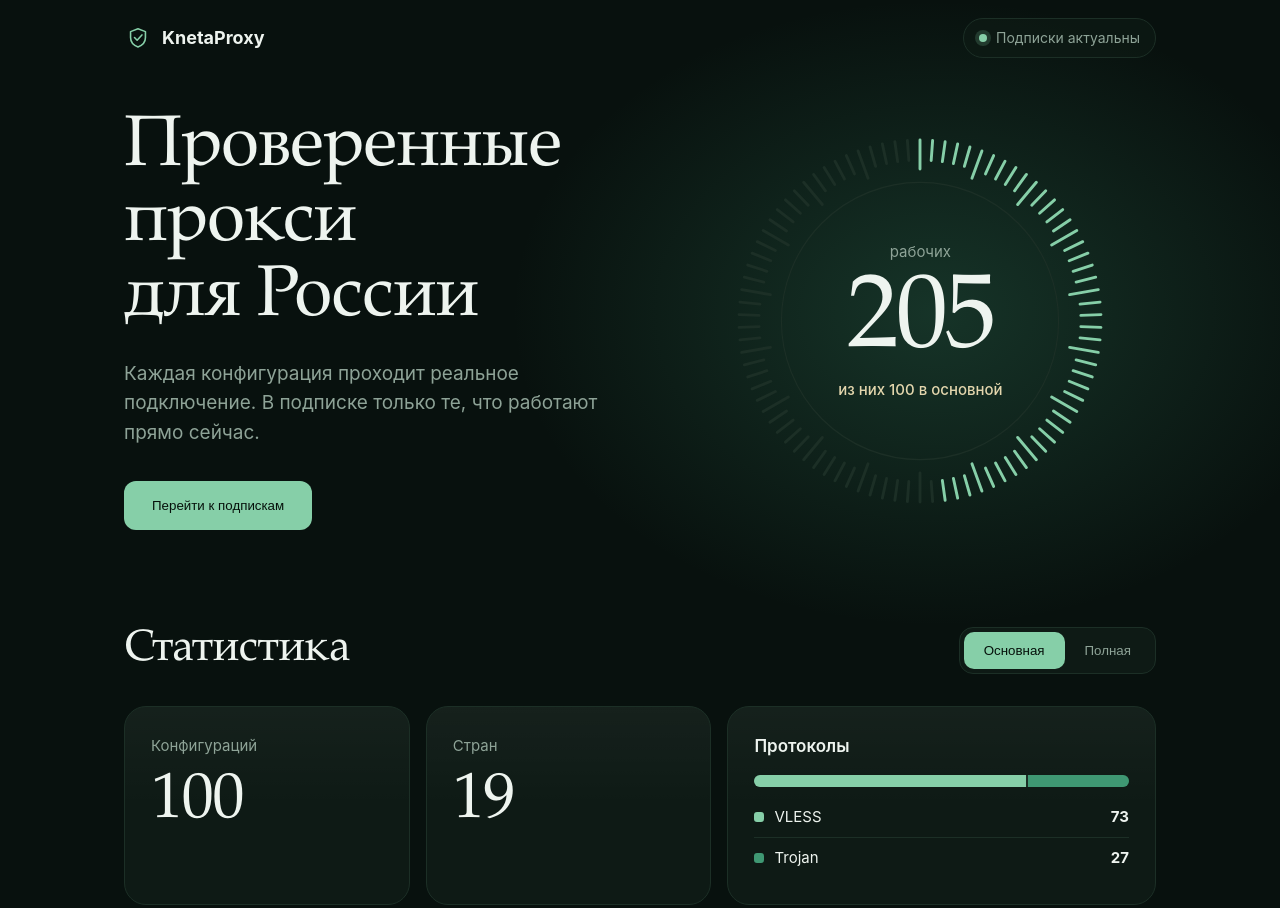
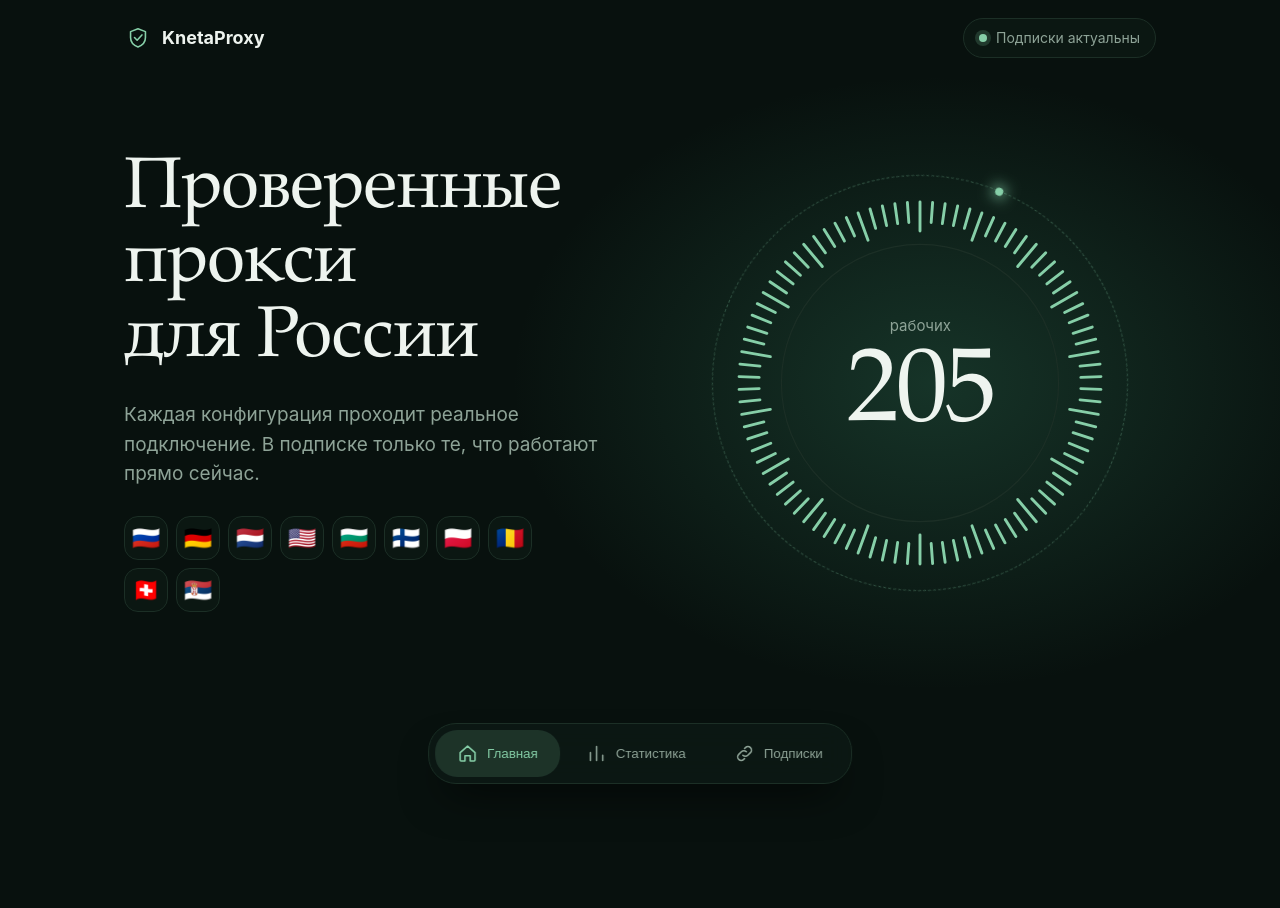
Before and after one commit to koffecito/KnetaProxy, a plain HTML site: page index.html in a window 1280 px wide. Shown: the top 908 px of the page. After the commit the page ends 820 px from the top, so only its background shows below. Drawn offline with Linux system fonts and the light colour scheme.

Commit message:
Add files via upload

```diff
--- a/index.html
+++ b/index.html
@@ -22,13 +22,10 @@ body{margin:0;background:var(--bg);color:var(--ink);font:16px/1.6 -apple-system,
 h1,h2{font-family:var(--serif);font-weight:500;letter-spacing:-.02em;margin:0}
 .hero{position:relative;overflow:hidden}
 .hero::before{content:"";position:absolute;right:-6%;top:0;width:66%;height:100%;background:radial-gradient(closest-side,rgba(63,152,115,.26),transparent);pointer-events:none}
-.hero .cols{display:grid;grid-template-columns:1.05fr .95fr;gap:40px;align-items:center;padding-top:36px;padding-bottom:96px}
+.hero .cols{display:grid;grid-template-columns:1.05fr .95fr;gap:40px;align-items:center;min-height:calc(100vh - 76px - 110px);padding-top:20px;padding-bottom:20px}
 h1{font-size:clamp(40px,6.4vw,72px);line-height:1.04}
-.lead{max-width:44ch;margin:22px 0 34px;color:var(--mut);font-size:19px;line-height:1.55}
-.btn{display:inline-flex;align-items:center;justify-content:center;border:0;border-radius:12px;background:var(--acc);color:var(--on);font:600 16px/1 inherit;padding:17px 28px;cursor:pointer;transition:background .2s,transform .15s}
-.btn:hover{background:#9bdcb9}
-.btn:active{transform:scale(.97)}
-.btn:focus-visible,.seg button:focus-visible{outline:2px solid var(--acc);outline-offset:3px}
+.lead{max-width:44ch;margin:22px 0 28px;color:var(--mut);font-size:19px;line-height:1.55}
+.seg button:focus-visible,.tabbar button:focus-visible{outline:2px solid var(--acc);outline-offset:3px}
 .dial{position:relative;width:min(100%,380px);aspect-ratio:1;margin:0 auto}
 .dial svg{position:absolute;inset:0;width:100%;height:100%}
 .t{stroke:var(--line);stroke-width:2.6;stroke-linecap:round;transition:stroke .35s}
@@ -37,8 +34,21 @@ h1{font-size:clamp(40px,6.4vw,72px);line-height:1.04}
 .mid{position:absolute;inset:0;display:flex;flex-direction:column;align-items:center;justify-content:center;text-align:center}
 .mid .k{color:var(--mut);font-size:15px}
 .mid b{font:500 clamp(64px,13vw,104px)/1 var(--serif);letter-spacing:-.03em;font-variant-numeric:tabular-nums;margin:6px 0 4px}
-.mid .p{color:var(--sand);font-size:15px;font-weight:500;min-height:24px}
-section{padding:0 0 96px}
+.orbit{position:absolute;inset:-18px;border-radius:50%;border:1px dashed rgba(134,207,168,.3);animation:spin 80s linear infinite}
+.orbit::after{content:"";position:absolute;top:-4px;left:50%;margin-left:-4px;width:8px;height:8px;border-radius:50%;background:var(--acc);box-shadow:0 0 14px 2px var(--acc)}
+@keyframes spin{to{transform:rotate(360deg)}}
+.flags{display:flex;flex-wrap:wrap;gap:8px;max-width:440px}
+.flags span{width:44px;height:44px;display:grid;place-items:center;font-size:23px;border:1px solid var(--line);border-radius:14px;background:rgba(14,26,21,.7);animation:pop .5s both}
+@keyframes pop{from{opacity:0;transform:translateY(8px) scale(.85)}}
+.view{display:none;padding-bottom:130px}
+.view.on{display:block;animation:in .35s ease-out}
+@keyframes in{from{opacity:0;transform:translateY(10px)}}
+.pg{padding-top:44px}
+.tabbar{position:fixed;left:50%;bottom:calc(16px + env(safe-area-inset-bottom));transform:translateX(-50%);z-index:20;display:flex;gap:4px;padding:6px;border-radius:28px;background:rgba(14,26,21,.84);-webkit-backdrop-filter:blur(18px) saturate(160%);backdrop-filter:blur(18px) saturate(160%);border:1px solid var(--line);box-shadow:0 22px 44px -16px rgba(0,0,0,.75)}
+.tabbar button{display:flex;align-items:center;gap:9px;border:0;background:none;color:var(--mut);padding:13px 22px;border-radius:22px;font:600 15px/1 inherit;cursor:pointer;transition:background .25s,color .25s}
+.tabbar button:hover{color:var(--ink)}
+.tabbar svg{width:21px;height:21px;fill:none;stroke:currentColor;stroke-width:1.8;stroke-linecap:round;stroke-linejoin:round}
+.tabbar button.on{background:rgba(134,207,168,.15);color:var(--acc)}
 .sh{display:flex;align-items:flex-end;justify-content:space-between;gap:20px;flex-wrap:wrap}
 h2{font-size:clamp(30px,4.4vw,44px);line-height:1.1}
 .seg{display:inline-flex;padding:4px;border:1px solid var(--line);border-radius:14px;background:var(--card)}
@@ -63,7 +73,7 @@ h2{font-size:clamp(30px,4.4vw,44px);line-height:1.1}
 .bar{height:4px;border-radius:2px;background:var(--line);margin-top:12px;overflow:hidden}
 .bar i{display:block;height:100%;width:0;background:linear-gradient(90deg,var(--acc2),var(--acc));border-radius:2px;transition:width 1s cubic-bezier(.2,.8,.2,1)}
 .empty{color:var(--mut)}
-.links{position:relative;padding:84px 0 72px;border-top:1px solid var(--line);background:linear-gradient(180deg,rgba(63,152,115,.1),transparent 60%)}
+.links{position:relative}
 .links .head{text-align:center}
 .links .head p{margin:12px auto 0;color:var(--mut);max-width:46ch}
 .two{display:grid;grid-template-columns:1fr 1fr;gap:20px;margin-top:44px}
@@ -86,39 +96,38 @@ h2{font-size:clamp(30px,4.4vw,44px);line-height:1.1}
 .manual.show{display:block}
 footer{padding:0 0 48px;text-align:center;color:var(--mut);font-size:14px}
 @media(max-width:860px){
-.hero .cols{grid-template-columns:1fr;gap:20px;padding-bottom:64px}
+.hero .cols{grid-template-columns:1fr;gap:34px;min-height:0;padding-top:12px}
 .dial{width:min(100%,320px)}
 .mgrid{grid-template-columns:1fr 1fr}
 .mgrid .pc{grid-column:1/-1}
 .two{grid-template-columns:1fr}
-section{padding-bottom:72px}
 }
-@media(max-width:480px){.wrap{padding:0 18px}.status{font-size:13px;padding:7px 12px}.card,.sub-card{padding:22px}.links{padding-top:64px}.seg button{padding:10px 16px}}
-@media(prefers-reduced-motion:reduce){*{transition:none!important;scroll-behavior:auto!important}}
+@media(max-width:560px){.tabbar{width:calc(100% - 28px)}.tabbar button{flex:1;flex-direction:column;gap:5px;padding:10px 0 9px;font-size:11px}}
+@media(max-width:480px){.dial{width:min(100%,264px)}.hero .cols{gap:26px}.wrap{padding:0 18px}.status{font-size:13px;padding:7px 12px}.card,.sub-card{padding:22px}.seg button{padding:10px 16px}}
+@media(prefers-reduced-motion:reduce){*{transition:none!important;animation:none!important;scroll-behavior:auto!important}}
 </style>
 </head>
 <body>
-
-<div class="hero">
-  <div class="wrap top">
+<header class="wrap top">
   <div class="brand"><svg viewBox="0 0 32 32"><path d="M16 5.5l8.5 3.2v6.8c0 5.3-3.6 9-8.5 10.7-4.9-1.7-8.5-5.4-8.5-10.7V8.7z"/><path d="M12 15.5l3 3 5.5-6"/></svg>KnetaProxy</div>
   <div class="status" id="live"><span class="dot"></span><span id="upd">Загрузка</span></div>
-  </div>
-  <div class="wrap cols">
+</header>
+
+<main>
+<section class="view" id="home"><div class="hero"><div class="wrap cols">
   <div>
     <h1>Проверенные прокси для&nbsp;России</h1>
     <p class="lead">Каждая конфигурация проходит реальное подключение. В подписке только те, что работают прямо сейчас.</p>
-      <button class="btn" id="go">Перейти к подпискам</button>
+    <div class="flags" id="flags"></div>
   </div>
   <div class="dial">
+    <div class="orbit"></div>
     <svg viewBox="-170 -170 340 340" id="ticks"><circle class="ring" r="124"/></svg>
-      <div class="mid"><span class="k">рабочих</span><b id="d-total">—</b><span class="p" id="d-sub"></span></div>
+    <div class="mid"><span class="k">рабочих</span><b id="d-total">—</b></div>
   </div>
-  </div>
-</div>
+</div></div></section>
 
-<section>
-  <div class="wrap">
+<section class="view" id="stats"><div class="wrap pg">
     <div class="sh">
       <h2>Статистика</h2>
       <div class="seg" id="seg"><button data-k="main" class="on">Основная</button><button data-k="all">Полная</button></div>
@@ -129,11 +138,9 @@ section{padding-bottom:72px}
       <div class="card pc"><h3>Протоколы</h3><div class="pbar" id="pbar"></div><div id="plegend"><div class="empty">Данные недоступны</div></div></div>
     </div>
     <div class="cty" id="clist"></div>
-  </div>
-</section>
+</div></section>
 
-<div class="links" id="links">
-  <div class="wrap">
+<section class="view" id="links"><div class="wrap pg links">
     <div class="head"><h2>Подписки</h2><p>Нажмите «Копировать» и добавьте ссылку в приложение с поддержкой подписок. Начните с основной.</p></div>
     <div class="two">
       <div class="card sub-card main">
@@ -149,9 +156,14 @@ section{padding-bottom:72px}
         <input class="manual" readonly>
       </div>
     </div>
-  </div>
-</div>
-<footer>Список проверяется и обновляется автоматически.</footer>
+</div></section>
+</main>
+
+<nav class="tabbar">
+  <button data-go="home"><svg viewBox="0 0 24 24"><path d="M3.5 11L12 3.5l8.5 7.5v8.5a1 1 0 0 1-1 1H15v-6H9v6H4.5a1 1 0 0 1-1-1z"/></svg>Главная</button>
+  <button data-go="stats"><svg viewBox="0 0 24 24"><path d="M5 20v-9M12 20V4M19 20v-6"/></svg>Статистика</button>
+  <button data-go="links"><svg viewBox="0 0 24 24"><path d="M10 14a4 4 0 0 0 5.7 0l3-3a4 4 0 0 0-5.7-5.7l-1 1"/><path d="M14 10a4 4 0 0 0-5.7 0l-3 3a4 4 0 0 0 5.7 5.7l1-1"/></svg>Подписки</button>
+</nav>
 
 <script>
 const CFG={owner:"",repo:"",branch:"main"};
@@ -162,7 +174,6 @@ const m=location.hostname.match(/^(.+)\.github\.io$/);
 if(m&&!CFG.owner){CFG.owner=m[1];CFG.repo=location.pathname.split("/")[1]||m[1]+".github.io"}
 const raw=f=>CFG.owner?`https://raw.githubusercontent.com/${CFG.owner}/${CFG.repo}/${CFG.branch}/proxies/${f}`:`proxies/${f}`;
 const URLS={main:raw("working.txt"),all:raw("all.txt")};
-$("#go").onclick=()=>$("#links").scrollIntoView({behavior:"smooth"});
 
 const N=90;
 $("#ticks").insertAdjacentHTML("beforeend",Array.from({length:N},(_,i)=>{
@@ -229,6 +240,7 @@ function tally(items,key){
 const DATA={};
 const SHADES=["#86cfa8","#3f9873","#2c6e53","#1d4a38"];
 function showStats(k){
+  cur=k;
   $$("#seg button").forEach(b=>b.classList.toggle("on",b.dataset.k===k));
   const items=DATA[k];
   if(!items||!items.length)return;
@@ -241,7 +253,20 @@ function showStats(k){
   $("#clist").innerHTML=cty.map(x=>{const[f,n]=x[0].split("|");return `<div class="tile"><div class="fl">${esc(f)}</div><div class="n"><span>${esc(n)}</span><b>${x[1]}</b></div><div class="bar"><i data-w="${Math.round(x[1]/max*100)}"></i></div></div>`}).join("");
   setTimeout(()=>$$(".bar i").forEach(i=>i.style.width=i.dataset.w+"%"),150);
 }
+let cur="main";
 $$("#seg button").forEach(b=>b.onclick=()=>showStats(b.dataset.k));
+function renderFlags(items){
+  $("#flags").innerHTML=tally(items,x=>x.flag+"|"+x.country).slice(0,10).map((x,i)=>{const[f,n]=x[0].split("|");return `<span title="${esc(n)}" style="animation-delay:${400+i*70}ms">${esc(f)}</span>`}).join("");
+}
+function go(t){
+  if(!["home","stats","links"].includes(t))t="home";
+  $$(".view").forEach(v=>v.classList.toggle("on",v.id===t));
+  $$(".tabbar button").forEach(b=>{const on=b.dataset.go===t;b.classList.toggle("on",on);on?b.setAttribute("aria-current","page"):b.removeAttribute("aria-current")});
+  window.scrollTo(0,0);
+  if(t==="stats"&&DATA[cur])showStats(cur);
+}
+$$(".tabbar button").forEach(b=>b.onclick=()=>go(b.dataset.go));
+go("home");
 
 function ago(d){
   const m=Math.max(1,Math.round((Date.now()-d)/60000));
@@ -255,7 +280,7 @@ Promise.all(["main","all"].map(k=>fetch(URLS[k],{cache:"no-store"}).then(r=>r.ok
   if(!a&&!b){$("#upd").textContent="Данные недоступны";return}
   $("#live").classList.add("ok");$("#upd").textContent="Подписки актуальны";
   countTo($("#d-total"),full.length);
-  if(a&&b){$("#d-sub").textContent=`из них ${a.length} в основной`;light(a.length/b.length)}else light(1);
+  light(1);renderFlags(full);
   if(a)$("#c1").textContent=plural(a.length,["конфигурация","конфигурации","конфигураций"]);
   if(b)$("#c2").textContent=plural(b.length,["конфигурация","конфигурации","конфигураций"]);
   showStats(a?"main":"all");
```
Lines whose indentation alone changed are shown as unchanged.
